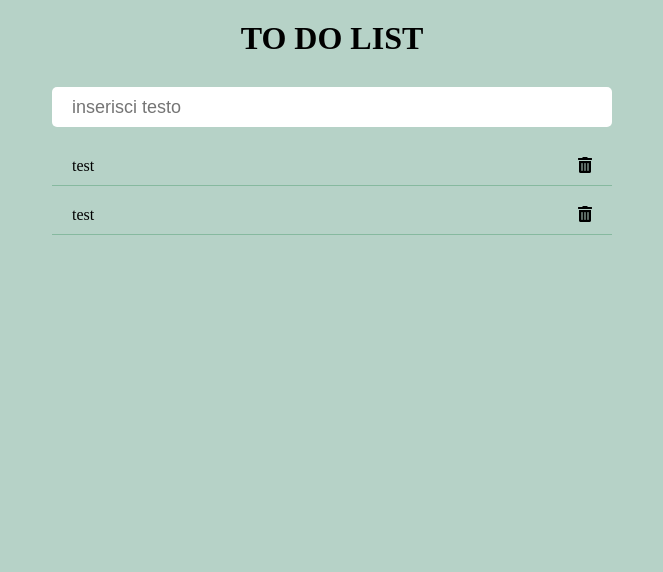
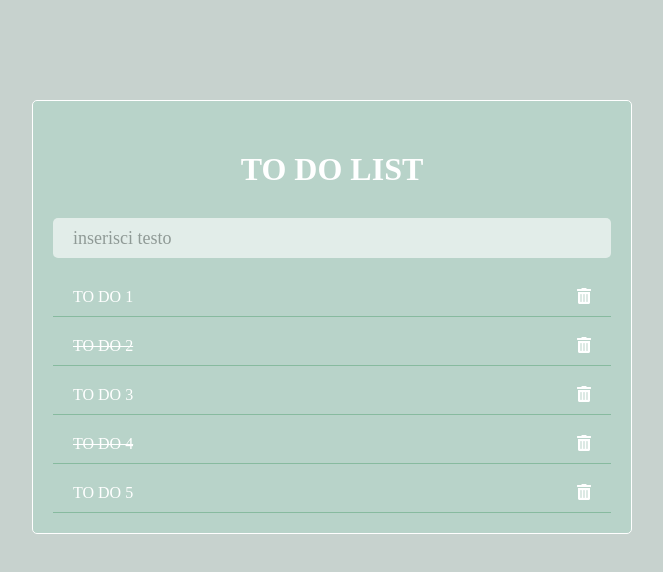
Before and after one commit to Martab1/js-todo-clone, a plain HTML site: page index.html in a window 1280 px wide. Shown: the whole page, without its empty margins (308-971 px from the left). Drawn offline with Linux system fonts and the light colour scheme; a web font is replaced by a local one.

Commit message:
init punto 2

```diff
--- a/css/style.css
+++ b/css/style.css
@@ -4,23 +4,30 @@
     margin: 0;
     padding: 0;
     box-sizing: border-box;
+    font-family: 'Source Serif Pro', serif;
 
 }
 
 body{
-    background: rgba(144, 187, 170, 0.651);
+    color: #fff;
+    background: rgba(169, 187, 180, 0.651);
 }
 
 /* LAYOUT */
+
 h1{
-    margin-bottom: 30px;
+    padding: 30px;
+    text-align: center;
 }
+
 
 .app{
     width: 600px;
-    margin: 0 auto;
-    text-align: center;
+    margin: 100px auto;
     padding: 20px;
+    border: 1px solid #fff;
+    border-radius: 5px;
+    background: rgba(177, 212, 198, 0.651);
 }
 
 .add-input{
@@ -32,18 +39,31 @@ h1{
     border: none;
     outline: none;
     border-radius: 5px;
+    opacity: 0.6;
+    transition: opacity .4s;
 }
 
-.template li.text{
+.add-input:hover,
+.add-input:focus{
+    opacity: 1;
+}
+
+li{
     display: flex;
     justify-content: space-between;
     padding: 0 20px;
     padding-bottom: 10px;
     margin-bottom: 20px;
     border-bottom: 1px solid rgba(119, 177, 145, 0.747);
+    text-transform: uppercase;
 
 }
 
-.template li.text:last-child{
+li:last-child{
     margin-bottom: 0;
 }
+
+
+.completed{
+    text-decoration: line-through;
+}
--- a/index.html
+++ b/index.html
@@ -9,35 +9,33 @@
     <link rel="stylesheet" href="./css/style.css">
     <!-- icon -->
     <link rel="stylesheet" href="https://cdnjs.cloudflare.com/ajax/libs/font-awesome/5.15.3/css/all.min.css">
+    <!-- font -->
+    <link rel="preconnect" href="https://fonts.gstatic.com">
+    <link href="https://fonts.googleapis.com/css2?family=Source+Serif+Pro:ital,wght@1,200;1,400&display=swap" rel="stylesheet">
 </head>
 <body>
 
     <div class="app">
 
-        <h1>TO DO LIST</h1>
+        <header>
+            <h1>TO DO LIST</h1>
+        </header>
 
-        <input type="text" class= "add-input" placeholder="inserisci testo">
-
-        <ul class="template">
-            <li class="text">test
-                <i class="fas fa-trash-alt"></i>
-            </li>
-
-            <li class="text">test
-                <i class="fas fa-trash-alt"></i>
-            </li>
-
-
-        </ul>
+        <main>
+            <input type="text" class= "add-input" placeholder="inserisci testo">
+            <ul class="list"></ul>
+        </main>
 
     </div>
 
     <!-- TEMPLATE LIST-->
-    <!-- <ul class="template">
-        <li class="text">test</li>
-        <i class="fas fa-trash-alt"></i>
+    <div class="template" style="display:none;">
+        <li>
+            <span class="text"></span>
+            <i class="fas fa-trash-alt"></i>
+         </li>
 
-    </ul> -->
+    </div>
 
 
     <!-- jquery -->
--- a/js/script.js
+++ b/js/script.js
@@ -4,10 +4,91 @@
 
 TO DO LIST
 
-popolando gli elementi della lista con JavaScript
-inserendo un nuovo todo con un input testuale e gli eventi da tastiera
+1. popolazione to do list
+2. inserendo un nuovo todo con un input testuale e gli eventi da tastiera
 Rimozione todo con click su icona
 Cliccando sul testo compare uno sbarramento a indicarne il completamento
 
 
 */
+
+$(document).ready( function(){
+
+
+
+    var todoItems = [
+        {
+            text: "to do 1",
+            completed: false,
+
+        },
+        {
+            text: "to do 2",
+            completed: true,
+
+        },
+        {
+            text: "to do 3",
+            completed: false,
+
+        },
+        {
+            text: "to do 4",
+            completed: true,
+
+        },
+        {
+            text: "to do 5",
+            completed: false,
+
+        },
+    ];
+
+
+    // referenze
+
+    var list = $(".list");
+    var newInput = $(".add-input");
+    var template = $(".template li");
+
+
+
+    // 1 POPOLAZIONE TO DO LIST
+
+    // iter sull'array
+    for (var i = 0; i < todoItems.length; i++){
+        // obj
+        var toDo = todoItems[i];
+
+        // creare clone template
+        var item = template.clone();
+
+        // inserire text dell'obj nel template
+        item.find(".text").text(toDo.text);
+
+        // controllo completed
+        if(toDo.completed ){
+            item.find(".text").addClass("completed");
+        }
+
+
+        // inserire template nella lista
+        list.append(item);
+
+
+    }
+
+
+    // 2 inserimento nuovo to do
+    newInput.keyup( function(event){
+
+        console.log(event.which);
+    });
+
+
+
+
+
+
+    //end doc ready
+});
```
